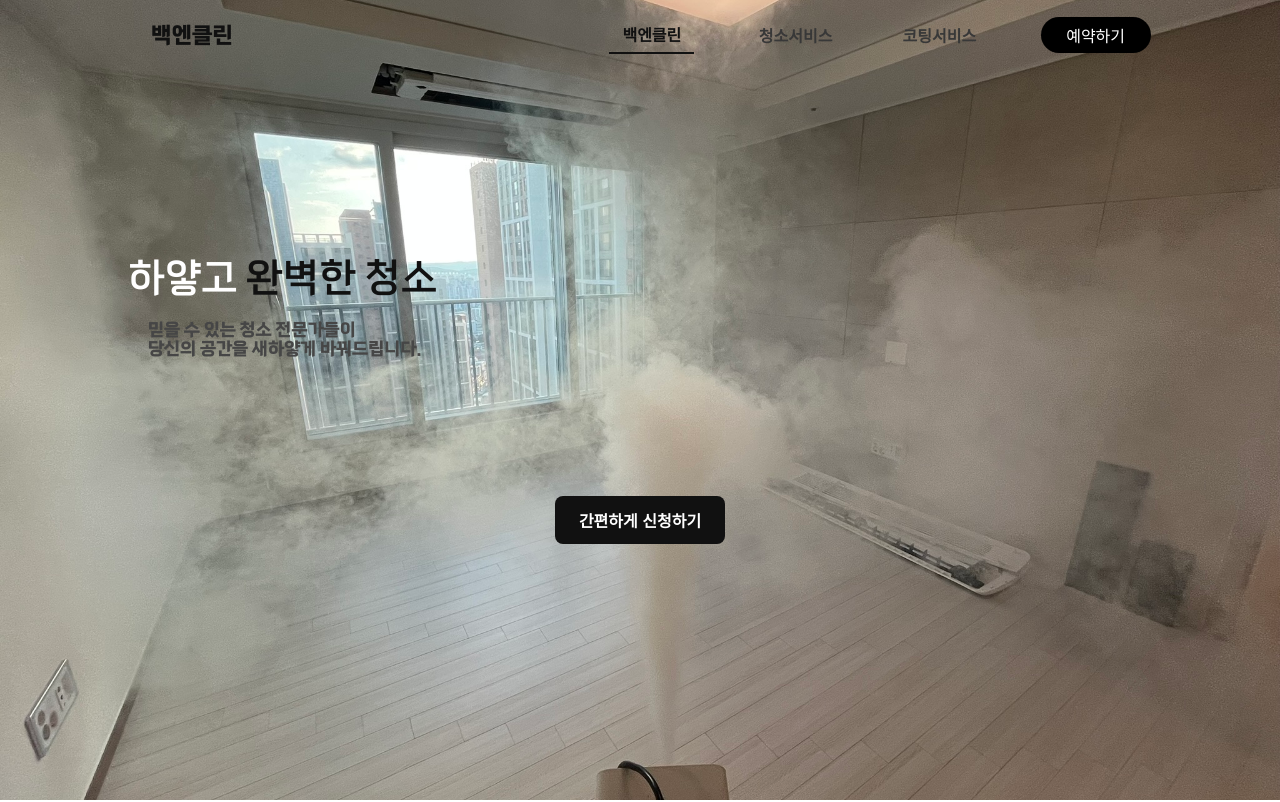
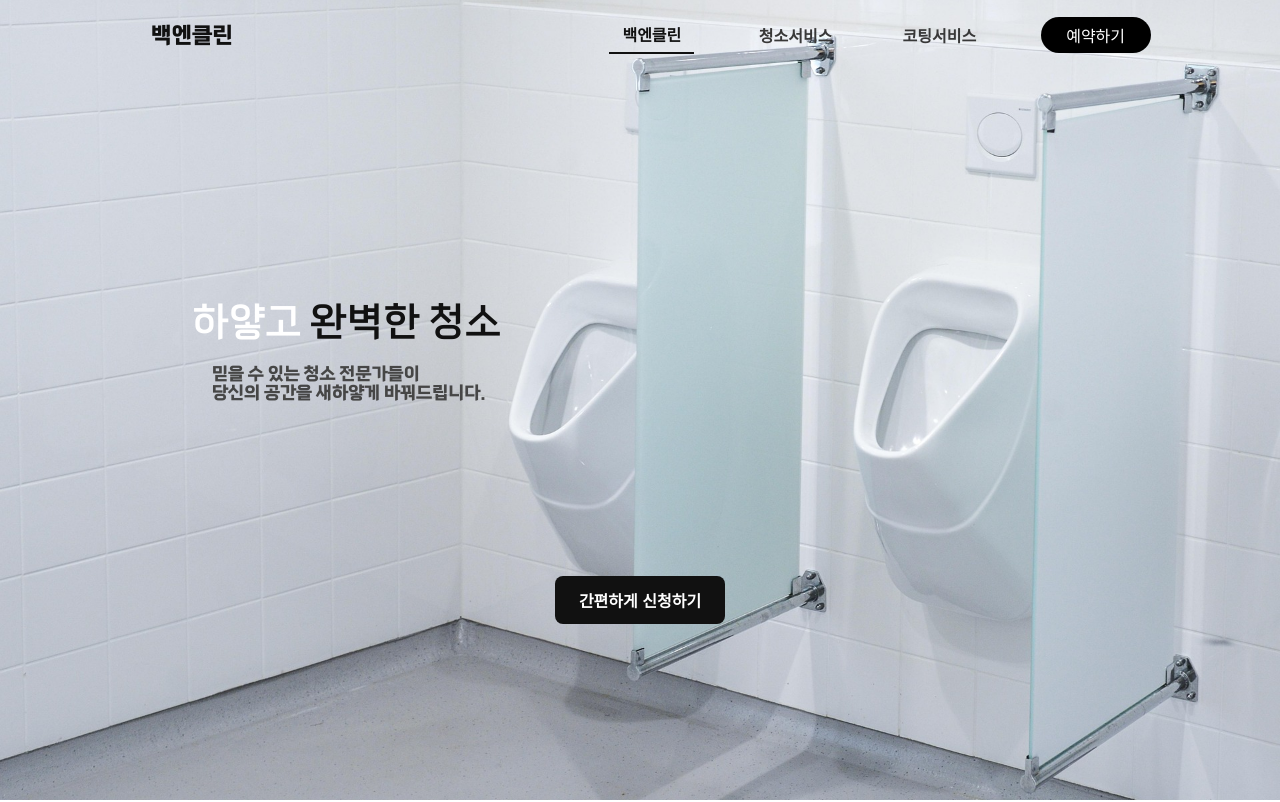
Before and after one commit to nownity/baeksaekclean, a React (Create React App) app: page / in a window 1280 px wide. Shown: the top 802 px of the page. Built offline with nearby package versions, Linux system fonts and the light colour scheme.

Commit message:
메인 텍스트 배치

```diff
--- a/src/mainSection/HeroSection.jsx
+++ b/src/mainSection/HeroSection.jsx
@@ -1,5 +1,5 @@
 import styled from "styled-components";
-import main1 from "../images/main.JPEG";
+import main1 from "../images/main1.jpg";
 import ContactBtn from "../components/ContactBtn";
 import useScrollFadeIn from "../hooks/useScrollFadIn";
 
@@ -31,12 +31,17 @@ const Overlay = styled.div`
 `;
 
 const TextSection = styled.section`
-  width: 80%;
-  height: 30%;
+  width: 70%;
+  height: 50%;
+  padding-bottom: 50px;
   display: flex;
   align-items: flex-start;
-  justify-content: flex-start;
+  justify-content: center;
   flex-direction: column;
+  @media (max-width: 768px) {
+    align-items: center;
+    height: 40%;
+  }
 `;
 
 const Title = styled.h1`
@@ -49,6 +54,7 @@ const Title = styled.h1`
   @media (max-width: 768px) {
     font-size: 32px;
     margin-bottom: 10px;
+    text-align: center;
   }
 `;
 
```
